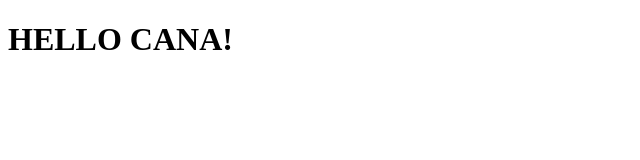
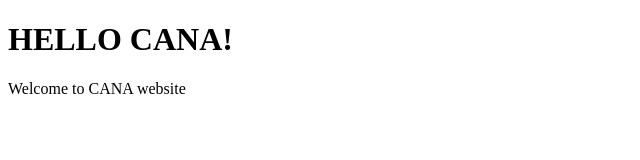
Before and after one commit to Rena1106/CANA-S1, a plain HTML site: page index.html in a window 1280 px wide. Shown: the whole page, without its empty margins (0-640 px from the left). Drawn offline with Linux system fonts and the light colour scheme.

Commit message:
Update index.html

```diff
--- a/index.html
+++ b/index.html
@@ -5,5 +5,6 @@
 </head>
 <body>
 	<h1>HELLO CANA!</h1>
+	<p>Welcome to CANA website</p>
 </body>
 </html>
```
